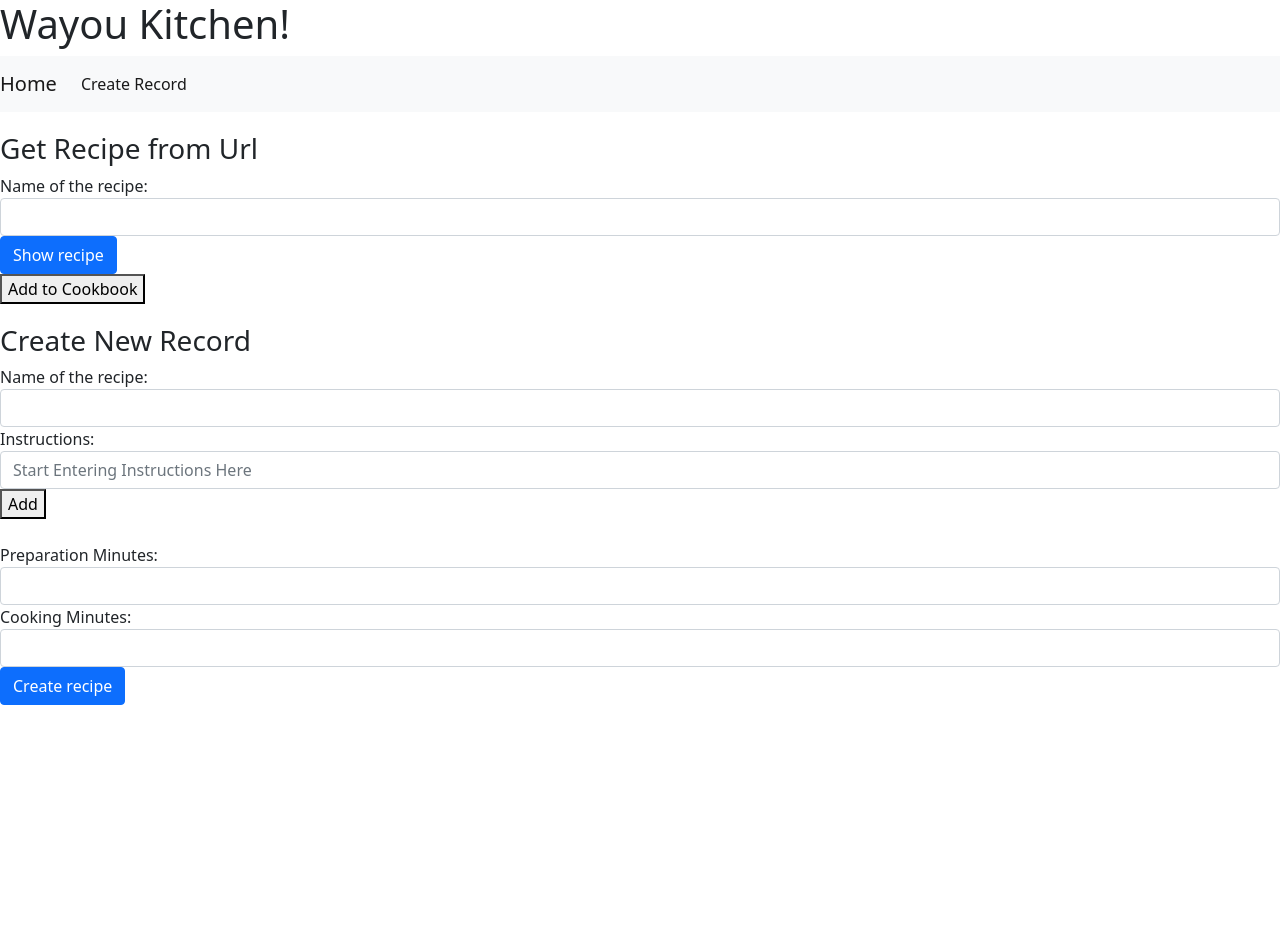
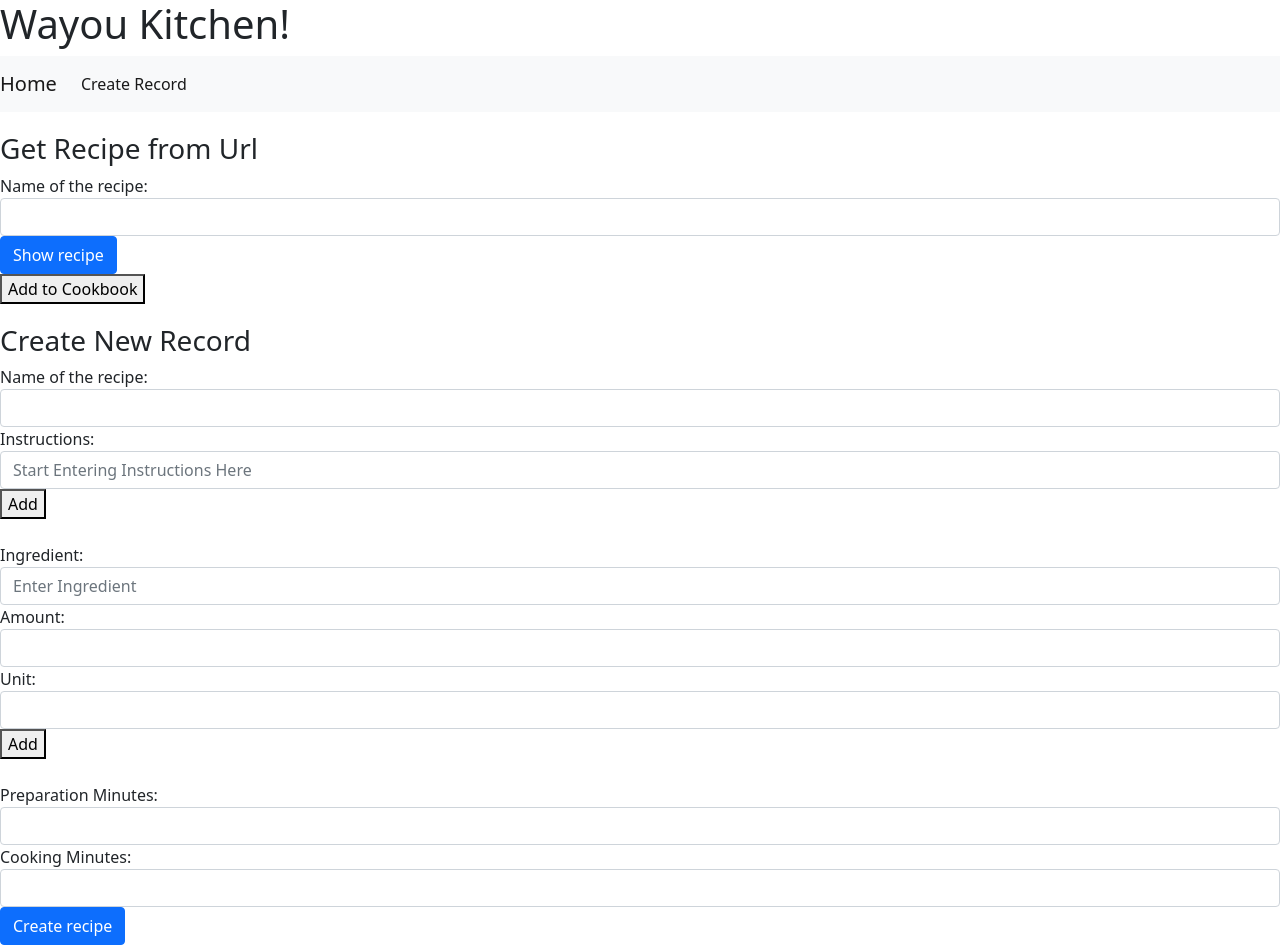
Before and after one commit to justjohnd/wayou-kitchen, a React (Create React App) app in the folder client/: page /create in a window 1280 px wide. Before the commit the page ends 800 px from the top, so only its background shows below. Built offline with nearby package versions, Linux system fonts and the light colour scheme.

Commit message:
Handle ingredient and set ingredients

```diff
--- a/client/src/components/create.js
+++ b/client/src/components/create.js
@@ -1,6 +1,7 @@
 import React, { useState } from 'react';
 import { useNavigate } from 'react-router-dom';
 
+import IngredientsInputs from './ingredientsInputs';
 import InstructionsInputs from './instructionsInputs';
 
 // This will require to npm install axios
@@ -23,6 +24,38 @@ export default function Create() {
   const [data, setData] = useState('');
   const [dataArray, setDataArray] = useState([]);
 
+  // Ingredients data
+  const [ingredient, setIngredient] = useState({
+    nameClean: '',
+    amount: '',
+    unit: '',
+  });
+  const [ingredients, setIngredients] = useState([]);
+
+  //These functions are for use in setting the ingredients data
+    function handleIngredientCallback(e) {
+      const { name, value } = e.target;
+
+      setIngredient((prevValue) => {
+        return {
+          ...prevValue,
+          [name]: value,
+        };
+      });
+    }
+
+    function addIngredientCallback() {
+      setIngredients((prevVal) => [...prevVal, ingredient]);
+
+      setIngredient({
+        nameClean: '',
+        amount: '',
+        unit: '',
+      });
+    }
+
+console.log(ingredients);
+console.log(ingredient);
   //These functions use callbacks from instructionsInputs to set data and dataArray for instructions information
 
   // Any time dataArray is changed, instructions are updated in NewRecipe
@@ -132,6 +165,12 @@ export default function Create() {
           deleteInstructionCallback={deleteInstructionCallback}
           insertInstructionCallback={insertInstructionCallback}
         />
+      <IngredientsInputs
+        ingredient={ingredient}
+        ingredients={ingredients}
+        handleIngredientCallback={handleIngredientCallback}
+        addIngredientCallback={addIngredientCallback}
+       />
         <div className="form-group">
           <label>Preparation Minutes: </label>
           <input
--- /dev/null
+++ b/client/src/components/ingredientDataField.js
@@ -0,0 +1,34 @@
+import React from 'react';
+
+function IngredientDataField(props) {
+
+  return (
+    <div>
+      <div className="step-number">{props.index + 1}</div>
+      <input className="ingredient"
+        onChange={(e) => props.editIngredient(props.index, e.target.value)}
+        value={props.ingredients[props.index].nameClean}
+      />
+      <input className="amount"
+        onChange={(e) => props.editIngredient(props.index, e.target.value)}
+        value={props.ingredients[props.index].amount}
+      />
+      <input className="unit"
+        onChange={(e) => props.editIngredient(props.index, e.target.value)}
+        value={props.ingredients[props.index].unit}
+      />
+      <button
+        onClick={(e) => {
+          props.deleteIngredient(e, props.index);
+        }}
+      >
+        Delete
+      </button>
+      <button onClick={(e) => props.insertIngredient(e, props.index)}>
+        Insert Step Above
+      </button>
+    </div>
+  );
+}
+
+export default IngredientDataField;
--- /dev/null
+++ b/client/src/components/ingredientsInputs.js
@@ -0,0 +1,85 @@
+import React from 'react';
+import IngredientDataField from './ingredientDataField';
+
+export default function IngredientsInputs(props) {
+    function editIngredient(index, value) {
+      props.editIngredientCallback(index, value);
+    }
+
+    function deleteIngredient(e, id) {
+      e.preventDefault();
+      props.deleteIngredientCallback(id);
+    }
+
+    function insertIngredient(e, idx) {
+      e.preventDefault();
+      props.insertIngredientCallback(idx);
+    }
+
+  return (
+    <div className="form-group">
+      <div>
+        <label>Ingredient:</label>
+        <input
+          name="nameClean"
+          type="text"
+          className="form-control"
+          value={props.ingredient.nameClean}
+          onChange={(e) => {
+            props.handleIngredientCallback(e);
+          }}
+          placeholder="Enter Ingredient"
+        />
+      </div>
+      <div>
+        <label>Amount:</label>
+        <input
+          name="amount"
+          type="number"
+          className="form-control"
+          value={props.ingredient.amount}
+          onChange={e => props.handleIngredientCallback(e)}
+          placeholder=""
+        />
+      </div>
+      <div>
+        <label>Unit:</label>
+        <input
+          name="unit"
+          type="text"
+          className="form-control"
+          value={props.ingredient.unit}
+          onChange={(e) => {
+            props.handleIngredientCallback(e);
+          }}
+          placeholder=""
+        />
+      </div>
+
+      <button
+        onClick={(e) => {
+          e.preventDefault();
+          props.addIngredientCallback();
+        }}
+      >
+        Add
+      </button>
+
+      <br />
+      <br />
+      {/* <section className="output">
+        {props.ingredients &&
+          props.ingredients.map((item, index) => (
+            <IngredientDataField
+              key={index}
+              index={index}
+              dataArray={props.ingredients}
+              editIngredient={editIngredient}
+              deleteIngredient={deleteIngredient}
+              insertIngredient={insertIngredient}
+            />
+          ))}
+      </section> */}
+    </div>
+  );
+}
--- a/client/src/components/instructionsInputs.js
+++ b/client/src/components/instructionsInputs.js
@@ -1,4 +1,4 @@
-import React, { useState } from 'react';
+import React from 'react';
 import DataField from './dataField';
 
 export default function InstructionsInputs(props) {
```
